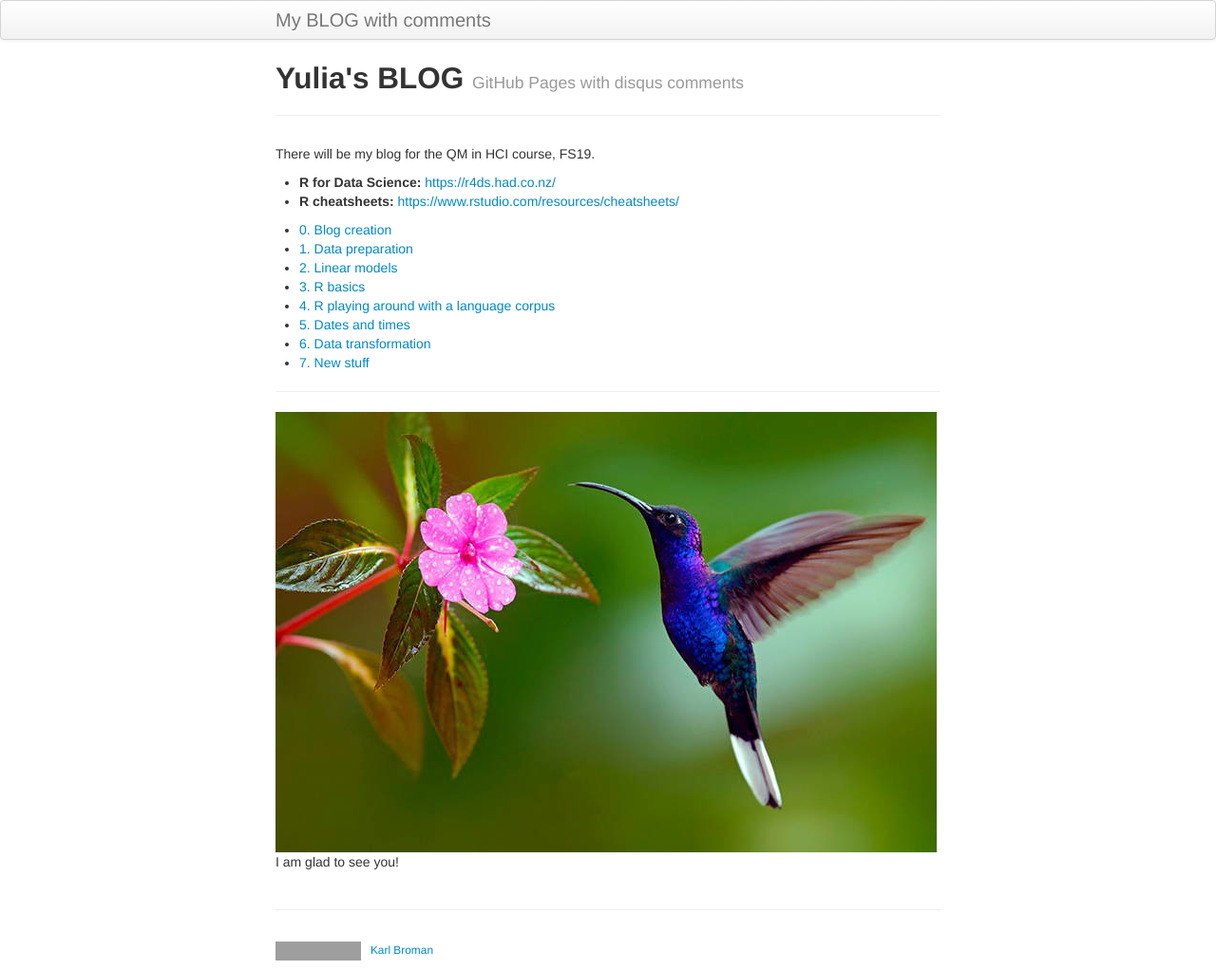
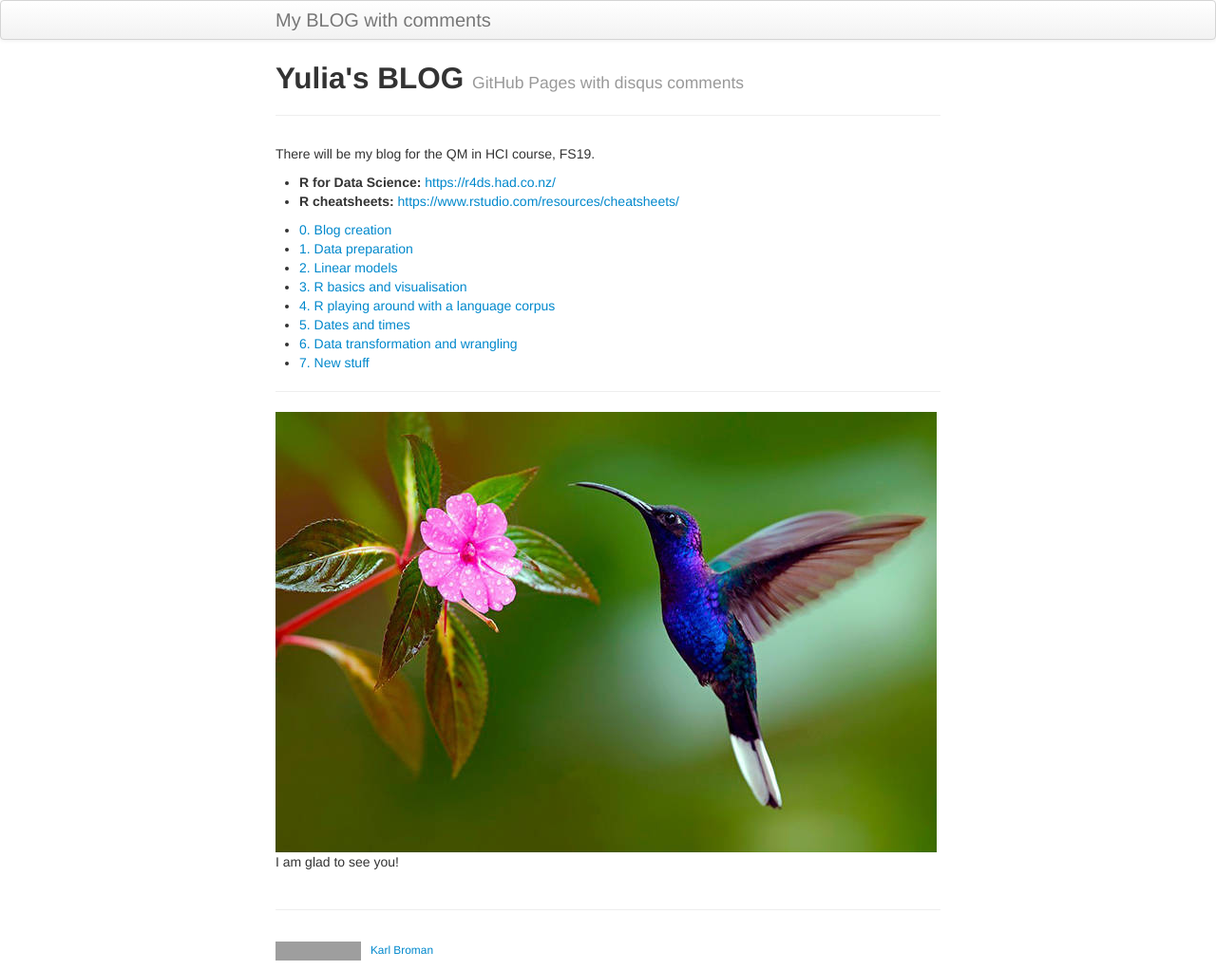
Before and after one commit to yunigma/ynigma.github.io, a Jekyll site: the page built from index.md, in a window 1280 px wide. Shown: the whole page at 95% size. Built offline with Jekyll 4.4.1, drawn with Linux system fonts in a browser that asks for light colours; comment, search, counter and statistics services are not loaded; grey boxes are pictures that could not be loaded.

Commit message:
few changes are added

```diff
--- a/index.md
+++ b/index.md
@@ -12,10 +12,10 @@ There will be my blog for the QM in HCI course, FS19.
 - [0. Blog creation](pages/0blog.html)
 - [1. Data preparation](pages/1blog.html)
 - [2. Linear models](pages/2blog.html)
-- [3. R basics](pages/3blog.html)
+- [3. R basics and visualisation](pages/3blog.html)
 - [4. R playing around with a language corpus](pages/4blog.html)
 - [5. Dates and times](pages/5blog.html)
-- [6. Data transformation](pages/6blog.html)
+- [6. Data transformation and wrangling](pages/6blog.html)
 - [7. New stuff](pages/7blog.html)
 
 ---
```
Also changed, not shown: pages/6blog.md (+1 -1 lines).
